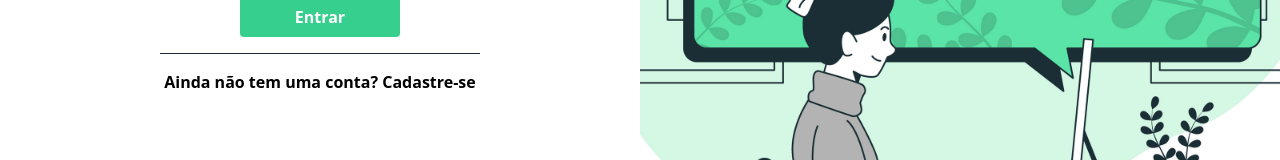
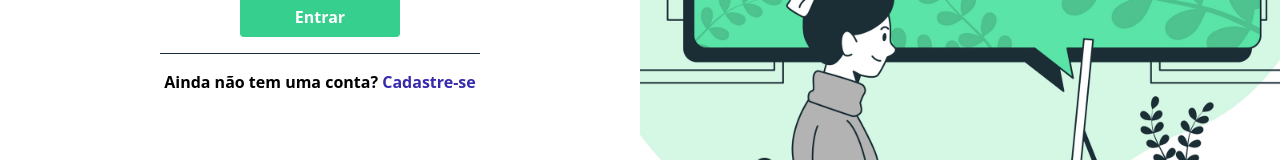
Before and after one commit to Projeto-Integrador-ModeloGP2/crmFront-t2, a React (Vite) app: page /login in a window 1280 px wide. Shown: the part 543-703 px from the top of the page. Built offline with nearby package versions, Linux system fonts and the light colour scheme.

Commit message:
Ajuste de logica no arquivo login e cadastro!

```diff
--- a/src/pages/home/cadastro/Cadastro.tsx
+++ b/src/pages/home/cadastro/Cadastro.tsx
@@ -4,6 +4,8 @@ import { useState, useEffect, ChangeEvent, FormEvent } from 'react'
 import { useNavigate } from 'react-router-dom'
 import './Cadastro.css'
 import { RotatingLines } from 'react-loader-spinner'
+import { cadastrarUsuario } from '../../../services/Service'
+import Usuario from '../../../models/Usuario'
 
 function Cadastro() {
 
--- a/src/pages/home/login/Login.tsx
+++ b/src/pages/home/login/Login.tsx
@@ -1,11 +1,13 @@
-import './Login.css';
+import { Link } from "react-router-dom";
+import "./Login.css";
 
 function Login() {
+
 
   return (
     <>
       <div className="grid grid-cols-1 lg:grid-cols-2 h-screen place-items-center font-bold ">
-                <form className="flex justify-center items-center flex-col w-1/2 gap-4" >
+        <form className="flex justify-center items-center flex-col w-1/2 gap-4">
           <h2 className="text-slate-900 text-5xl ">Entrar</h2>
           <div className="flex flex-col w-full">
             <label htmlFor="usuario">Usuário</label>
@@ -15,7 +17,6 @@ function Login() {
               name="usuario"
               placeholder="Usuario"
               className="border-2 border-slate-700 rounded p-2"
-
             />
           </div>
           <div className="flex flex-col w-full">
@@ -26,21 +27,23 @@ function Login() {
               name="senha"
               placeholder="Senha"
               className="border-2 border-slate-700 rounded p-2"
-
             />
           </div>
           <button
-                        type='submit'
+            type="submit"
             className="rounded bg-[#37cf8d] flex justify-center
-                                   hover:bg-green-800 text-white w-1/2 py-2">
+                                   hover:bg-green-800 text-white w-1/2 py-2"
+          >
             <span>Entrar</span>
           </button>
 
           <hr className="border-slate-800 w-full" />
 
           <p>
-                        Ainda não tem uma conta?{' '}
+            Ainda não tem uma conta?{" "}
+            <Link to="/cadastro" className="text-indigo-800 hover:underline">
               Cadastre-se
+            </Link>
           </p>
         </form>
         <div className="fundoLogin hidden lg:block"></div>
```
Lines whose indentation alone changed are shown as unchanged.
